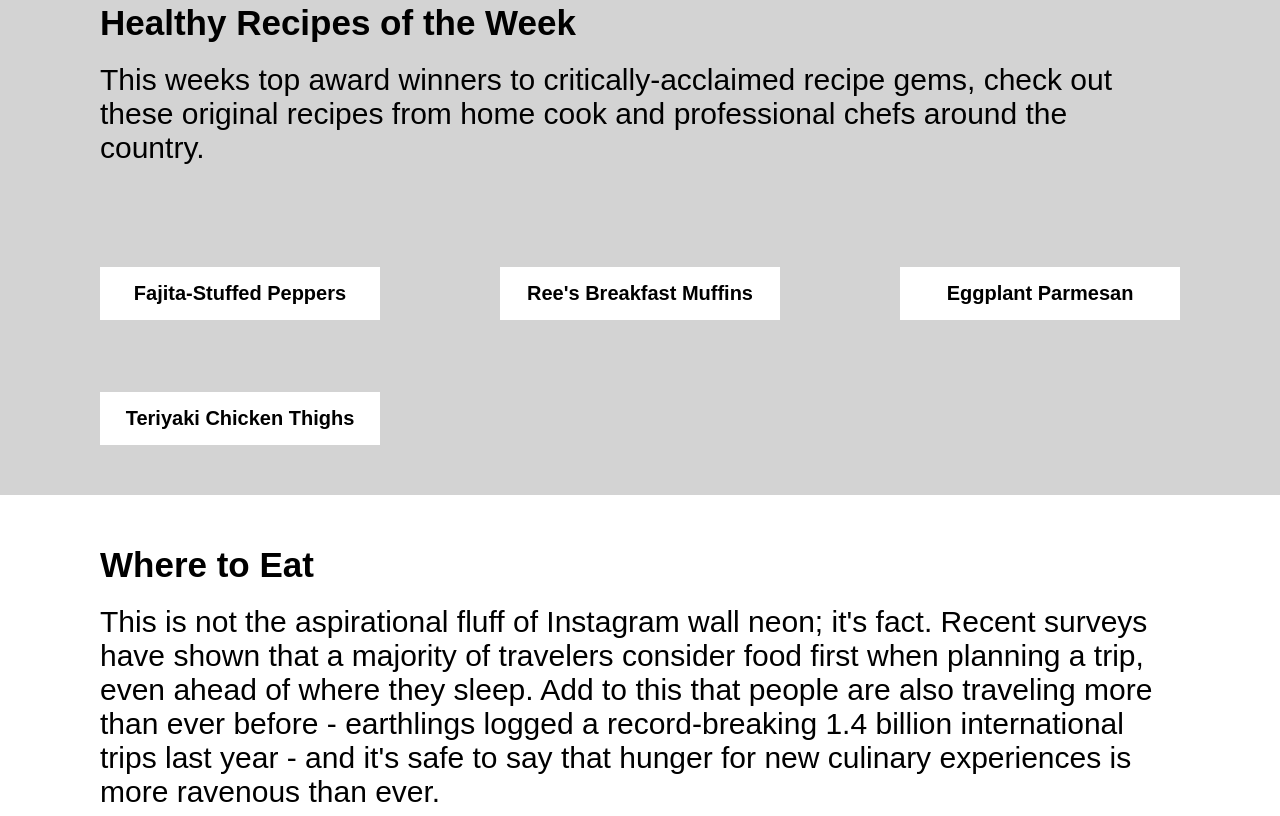
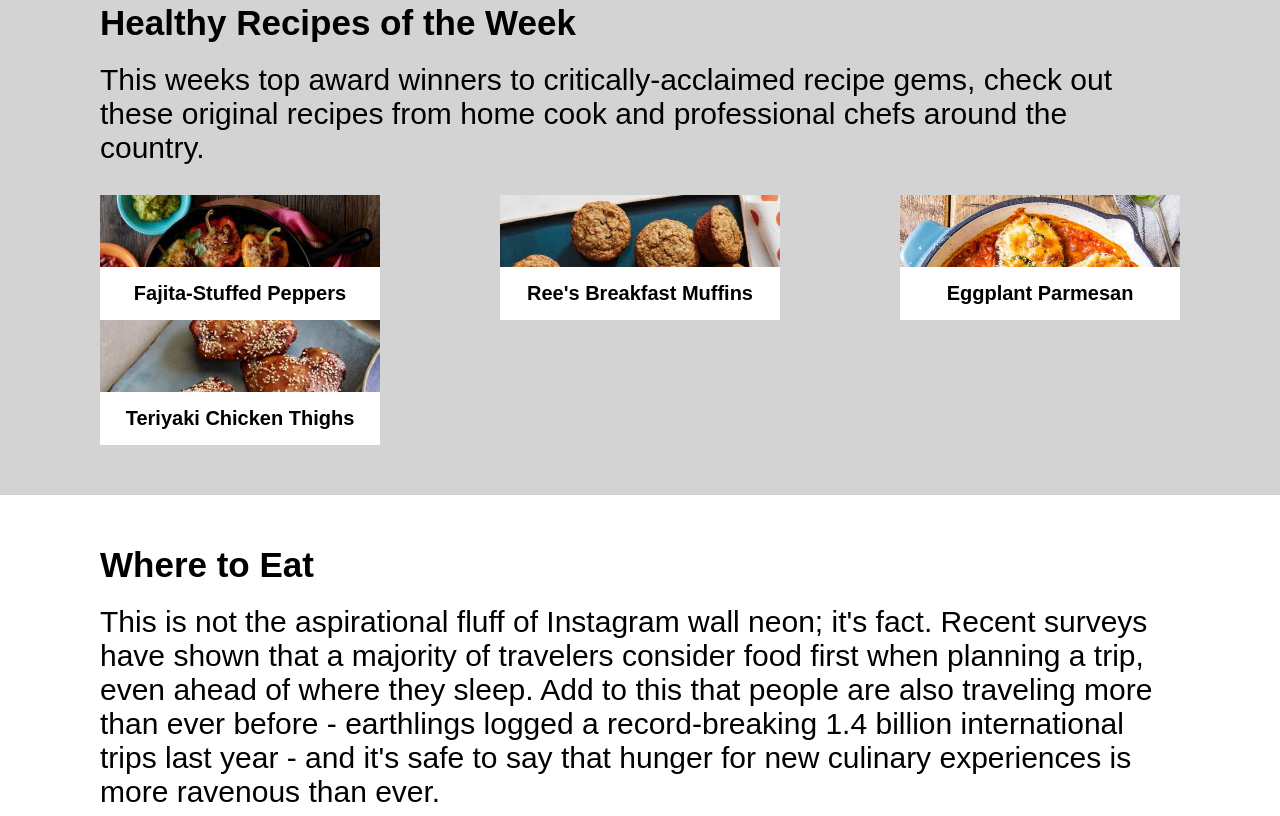
Before and after one commit to delcada6882/Ry-Paris, a plain HTML site: page index.html in a window 1280 px wide. Shown: the part 1447-2263 px from the top of the page. Drawn offline with Linux system fonts and the light colour scheme.

Commit message:
changed css to include background images.

```diff
--- a/css/style.css
+++ b/css/style.css
@@ -26,7 +26,7 @@ ul {
 }
 #frontPage {
     margin-top: 5px;
-    background-image: url("./images/hero-image.jpg");
+    background-image: url("../images/hero-image.jpg");
     background-size: cover;
     width: 100%;
     height: 660px;
@@ -121,7 +121,7 @@ ul {
     flex-flow: row wrap;
     align-items: flex-end;
     justify-content: center;
-    background-image: url(./images/fajita-peppers.jpeg);
+    background-image: url(../images/fajita-peppers.jpeg);
     background-size: 110%;
     background-position: center top;
     transition: 0.2s;
@@ -132,7 +132,7 @@ ul {
     flex-flow: row wrap;
     align-items: flex-end;
     justify-content: center;
-    background-image: url(./images/muffins.jpeg);
+    background-image: url(../images/muffins.jpeg);
     background-size: 100%;
     background-position: top;
 }
@@ -142,7 +142,7 @@ ul {
     flex-flow: row wrap;
     align-items: flex-end;
     justify-content: center;
-    background-image: url(./images/eggplant-parmesan.jpg);
+    background-image: url(../images/eggplant-parmesan.jpg);
     background-size: 100%;
     background-position: center top;
 }
@@ -152,7 +152,7 @@ ul {
     flex-flow: row wrap;
     align-items: flex-end;
     justify-content: center;
-    background-image: url(./images/teriyaki-chicken.jpeg);
+    background-image: url(../images/teriyaki-chicken.jpeg);
     background-size: 100%;
     background-position: center top;
 }
@@ -223,7 +223,7 @@ ul {
 
 
 #Recipe {
-    background-image: url("./images/burger.jpg");
+    background-image: url("../images/burger.jpg");
     background-size: 100%;
     background-position: center;
     width: 100%;
```
